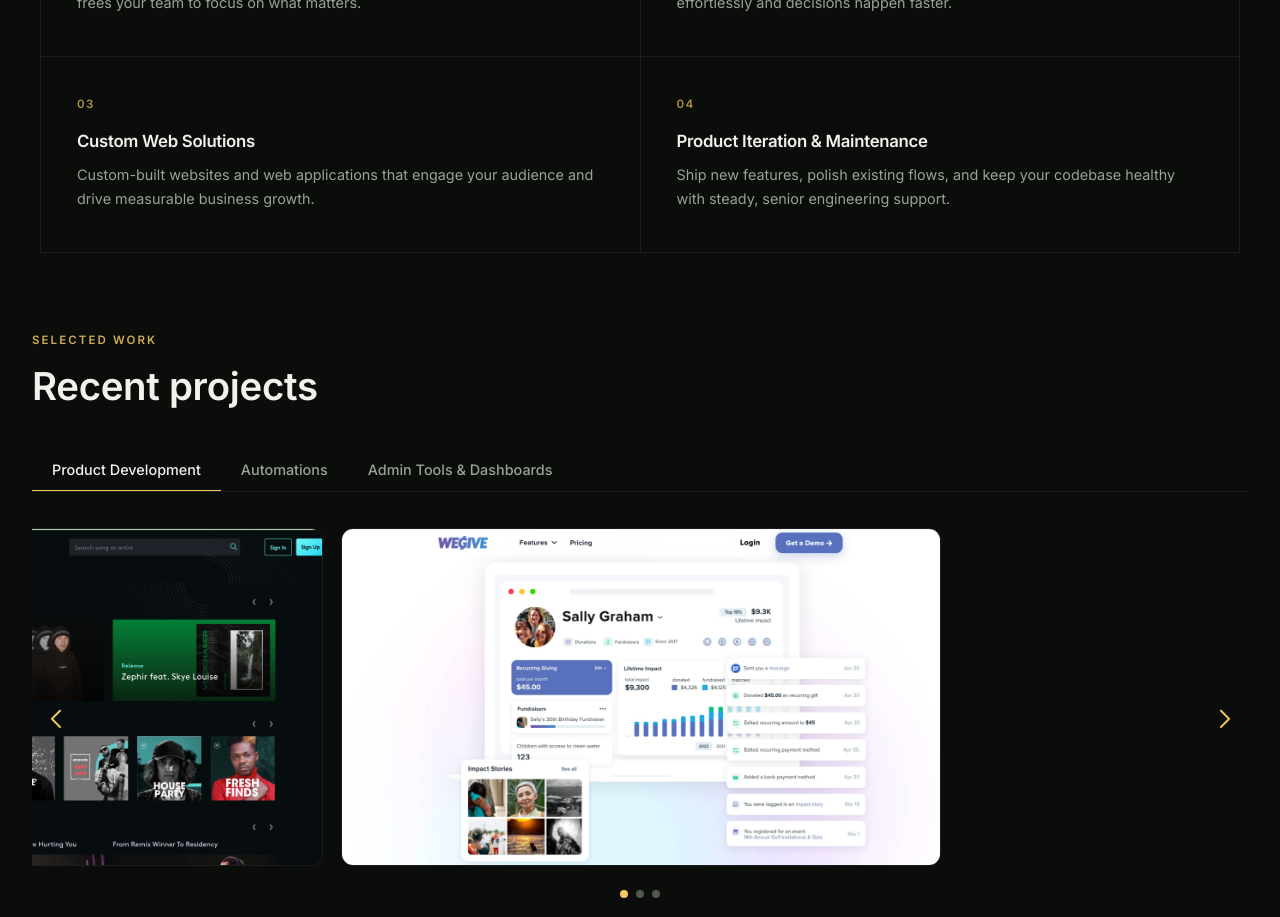
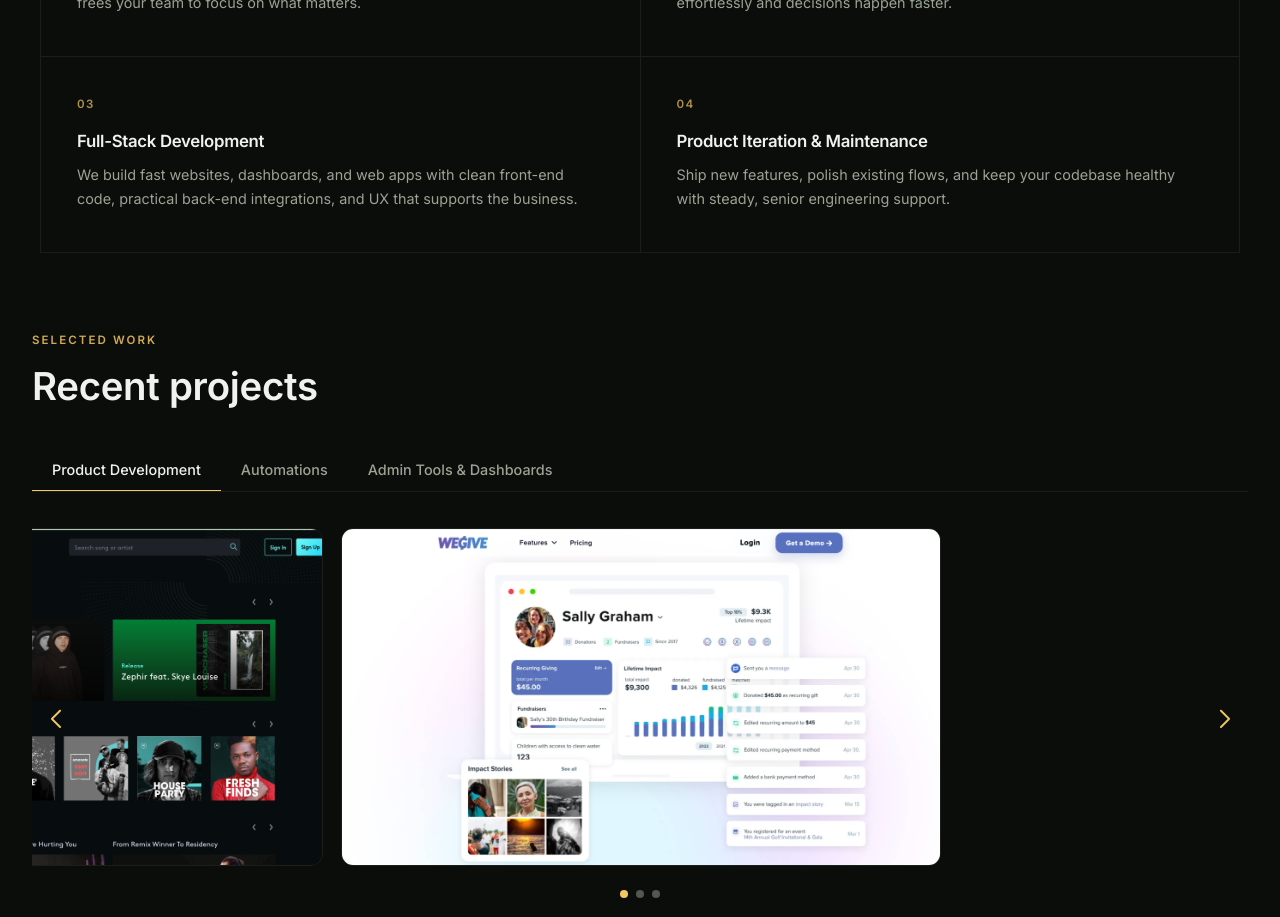
Before and after one commit to Jordan1022/goodly-subs, a React (Create React App) app: page / in a window 1280 px wide. Shown: the part 1840-2757 px from the top of the page. Built offline with nearby package versions, Linux system fonts and the light colour scheme.

Commit message:
Update homepage service copy

```diff
--- a/src/AboutMeSection.js
+++ b/src/AboutMeSection.js
@@ -122,8 +122,8 @@ const services = [
   },
   {
     id: '03',
-    title: 'Custom Web Solutions',
-    description: 'Custom-built websites and web applications that engage your audience and drive measurable business growth.',
+    title: 'Full-Stack Development',
+    description: 'We build fast websites, dashboards, and web apps with clean front-end code, practical back-end integrations, and UX that supports the business.',
   },
   {
     id: '04',
```
